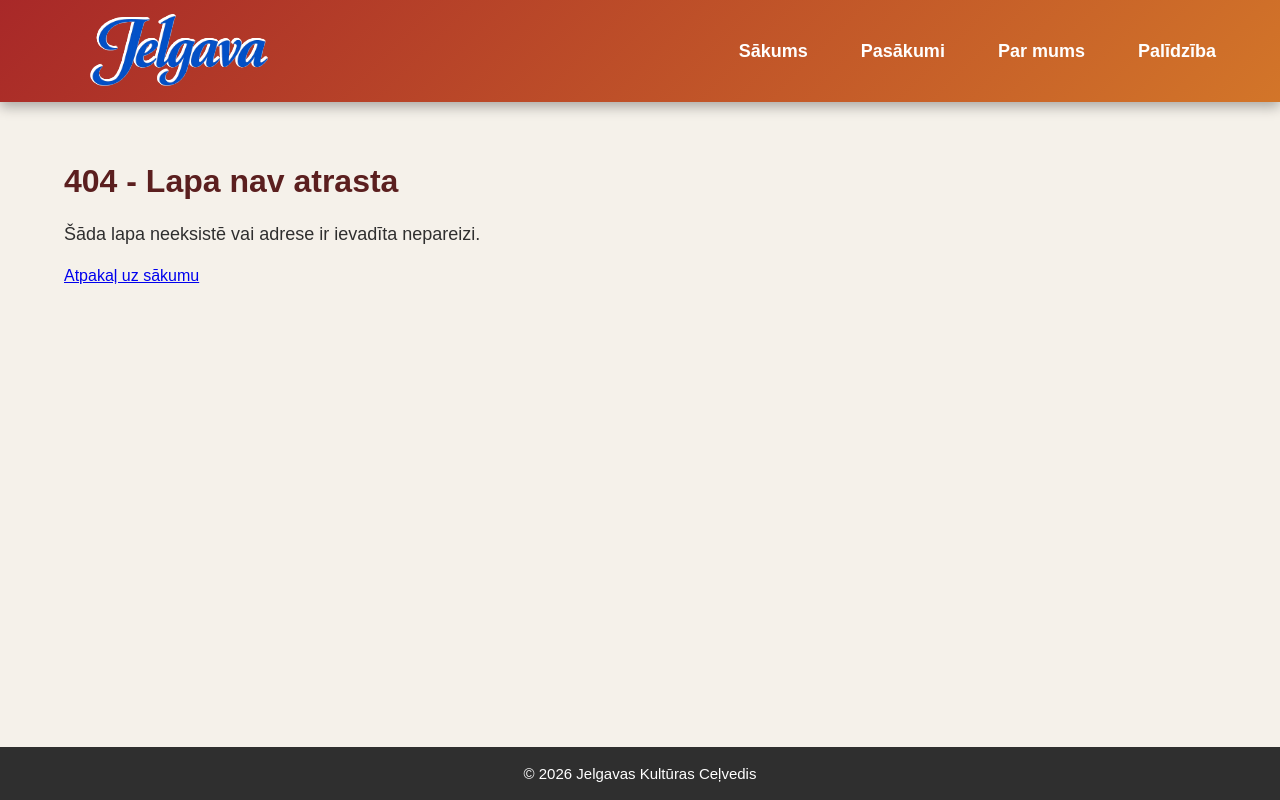
After one commit to ReinisSmilga/Programesanas-projekts, a Flask app: template templates/404.html in a window 1280 px wide. The commit adds this page. Run offline with Flask 3, Linux system fonts and the light colour scheme; the template is opened without the code that fills it, so the values that code supplies are empty.

Commit message:
noņēmu bootstrap un pievienoju 404.html

```diff
--- a/app.py
+++ b/app.py
@@ -18,5 +18,9 @@ def about():
 def help_page():
     return render_template("help.html")
 
+@app.errorhandler(404)
+def page_not_found(e):
+    return render_template("404.html"), 404
+
 if __name__ == "__main__":
     app.run(debug=True)
--- a/static/style.css
+++ b/static/style.css
@@ -1,6 +1,11 @@
+html, body {
+    margin: 0;
+    padding: 0;
+}
+
 body {
     font-family: Arial, sans-serif;
-    background: #f4f1ea;
+    background: #f5f1ea;
     color: #2f2f2f;
     padding: 0;
     display: flex;
@@ -34,7 +39,7 @@ header {
 nav a {
     color: white;
     margin: 12px;
-    text-decoration: none;
+    text-decoration:none;
     font-weight: 600;
     padding: 12px;
 }
--- /dev/null
+++ b/templates/404.html
@@ -0,0 +1,9 @@
+{% extends "base.html" %}
+
+{% block title %}404 - Lapa nav atrasta{% endblock %}
+
+{% block content %}
+<h1>404 - Lapa nav atrasta</h1>
+<p>Šāda lapa neeksistē vai adrese ir ievadīta nepareizi.</p>
+<a href="/">Atpakaļ uz sākumu</a>
+{% endblock %}
--- a/templates/base.html
+++ b/templates/base.html
@@ -4,7 +4,6 @@
     <meta charset="UTF-8">
     <meta name="viewport" content="width=device-width, initial-scale=1.0">
     <title>{% block title %}{% endblock %}</title>
-    <link href="https://cdn.jsdelivr.net/npm/bootstrap@5.3.8/dist/css/bootstrap.min.css" rel="stylesheet">
     <link rel="stylesheet" href="{{ url_for('static', filename='style.css') }}">
 </head>
 <body>
```
Also changed, not shown: templates/events.html (+4 -4 lines).
